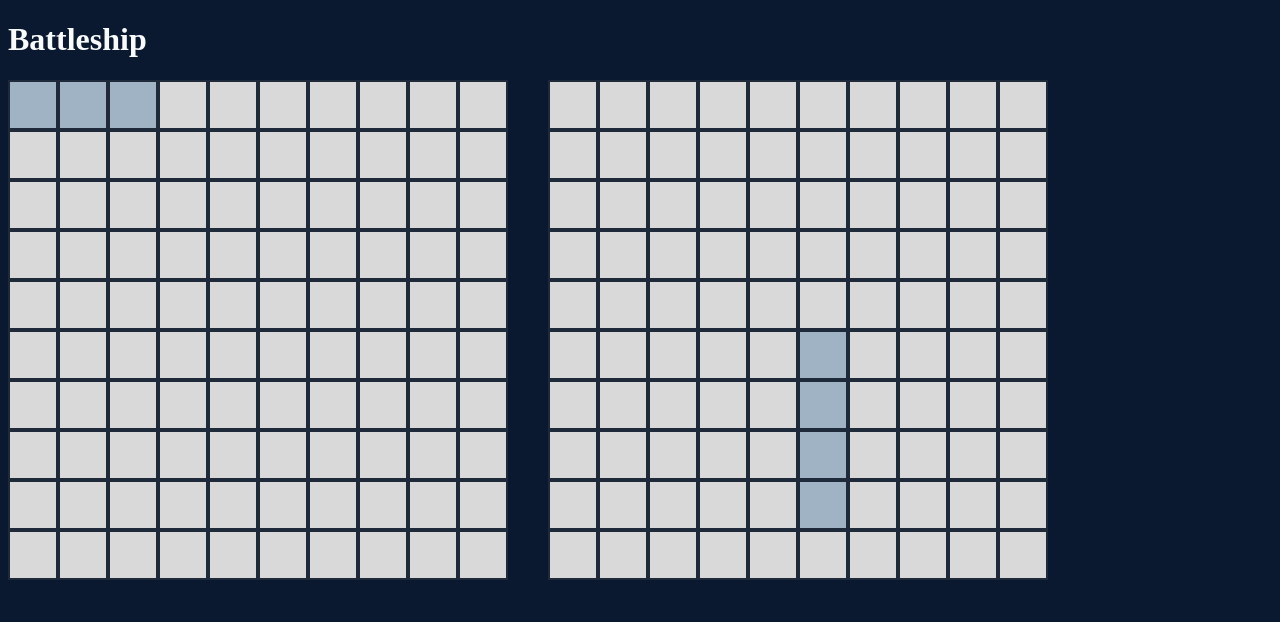
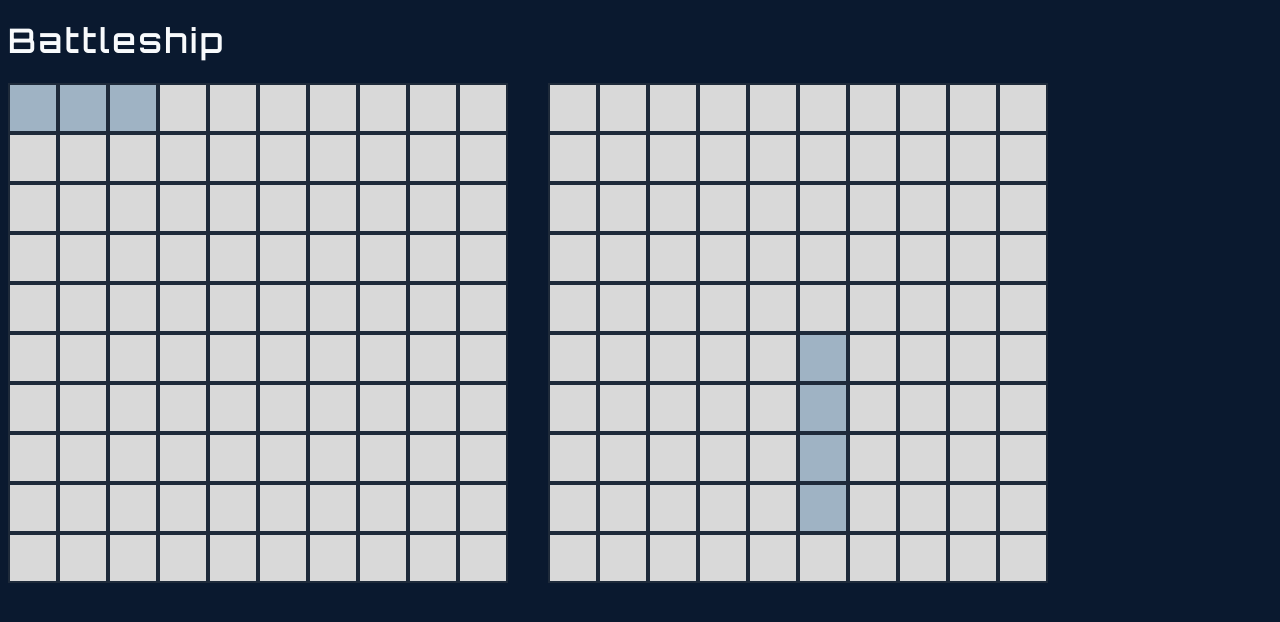
Before and after one commit to sameeksha-dalvi/battleship-game, a website built with webpack: page src/template.html in a window 1280 px wide. Built offline with nearby package versions, Linux system fonts and the light colour scheme.

Commit message:
style: add Orbitron font face

```diff
--- a/src/style.css
+++ b/src/style.css
@@ -1,3 +1,12 @@
+@font-face {
+    font-family: 'Orbitron';
+    src: url('./Orbitron-Regular.woff2') format('woff2'),
+        url('./Orbitron-Regular.woff') format('woff');
+    font-weight: normal;
+    font-style: normal;
+    font-display: swap;
+}
+
 :root {
     --color-primary: #0B2447;
     --color-secondary: #778DA9;
@@ -18,6 +27,11 @@
 body {
     background-color: var(--color-background);
     color: var(--color-light);
+}
+
+#game-heading{
+    font-family: Orbitron, system-ui, -apple-system, BlinkMacSystemFont, 'Segoe UI', Roboto, Oxygen, Ubuntu, Cantarell, 'Open Sans', 'Helvetica Neue', sans-serif;
+    letter-spacing: 4px;
 }
 
 .game-board {
--- a/src/template.html
+++ b/src/template.html
@@ -8,7 +8,7 @@
 </head>
 
 <body>
-    <h1>Battleship</h1>
+    <h1 id="game-heading">Battleship</h1>
     <div class="gameboard-container">
         <div id="player1-board" class="game-board"></div>
         <div id="player2-board" class="game-board"></div>
```
Also changed, not shown: src/Orbitron-Regular.woff (added), src/Orbitron-Regular.woff2 (added), 2 other files.
